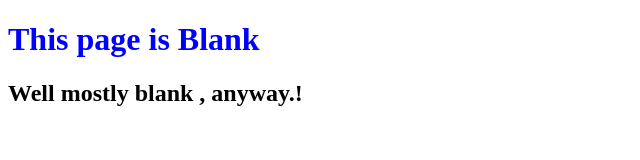
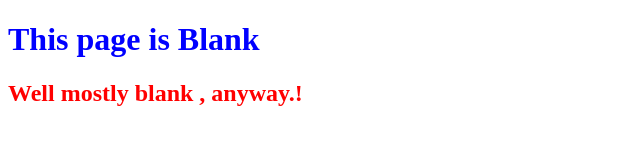
Before and after one commit to Ksandala/0main_openSAP_repo, a plain HTML site: page index.html in a window 1280 px wide. Shown: the whole page, without its empty margins (0-640 px from the left). Drawn offline with Linux system fonts and the light colour scheme.

Commit message:
H2 Style to red in index.html

```diff
--- a/index.html
+++ b/index.html
@@ -6,6 +6,6 @@
 	</head>
 	<body>
 		<h1 style="color:blue">This page is Blank</h1>
-		<h2>Well mostly blank , anyway.!</h2>
+		<h2 style="color:red">Well mostly blank , anyway.!</h2>
 	</body>
 </html>
```
Also changed, not shown: 1 other file.
